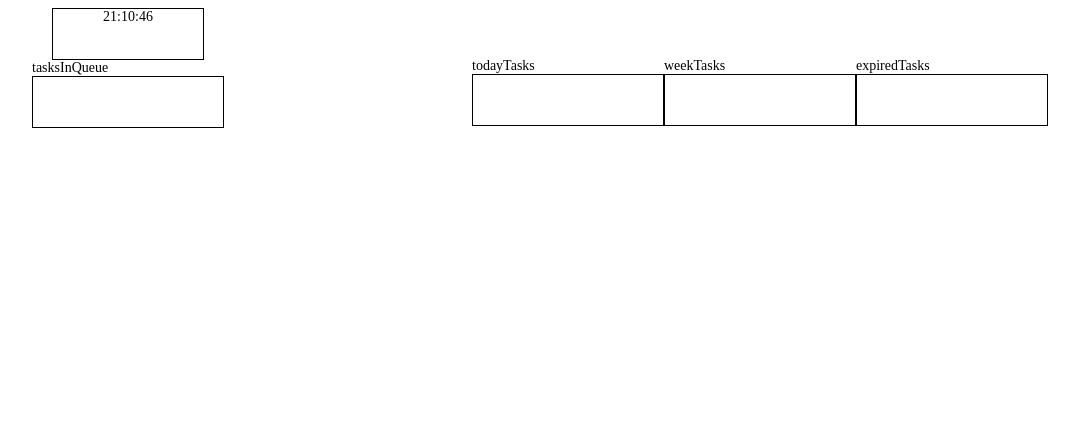
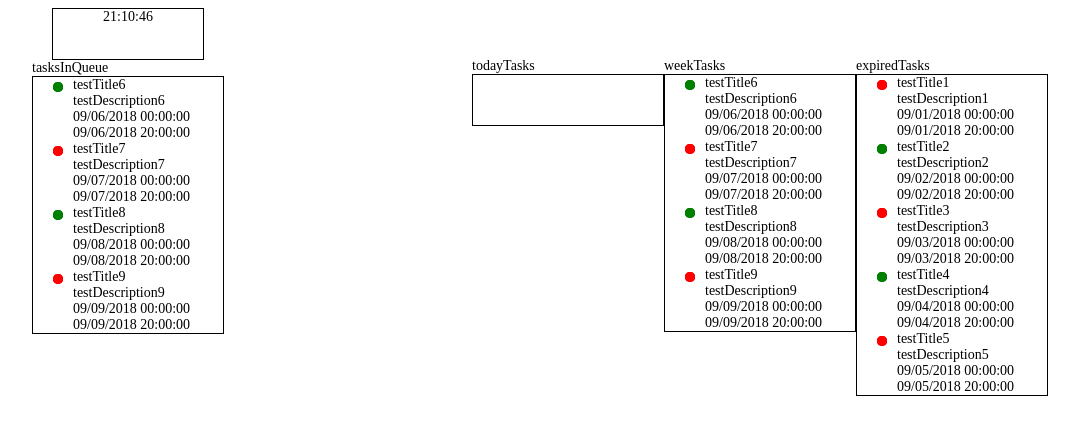
Before and after one commit to stryukovap/Tasker, a plain HTML site: page index.html in a window 1280 px wide. Shown: the whole page, without its empty margins (100-1179 px from the left). Drawn offline with Linux system fonts and the light colour scheme.

Commit message:
add mark for tasks, delete interval in proto tasks

```diff
--- a/index.html
+++ b/index.html
@@ -38,6 +38,31 @@
         justify-content: space-around;
         align-items: flex-start;
     }
+    li{
+        position: relative;
+    }
+    li.urgent ::before{
+        content: "";
+        display: block;
+        position: absolute;
+        top: 5px;
+        left: -20px;
+        width: 10px;
+        height: 10px;
+        background-color: red;
+        border-radius: 50%;
+    }
+    li.no-urgent ::before{
+        content: "";
+        display: block;
+        position: absolute;
+        top: 5px;
+        left: -20px;
+        width: 10px;
+        height: 10px;
+        background-color: green;
+        border-radius: 50%;
+    }
     </style>
 </head>
 
--- a/index.js
+++ b/index.js
@@ -8,7 +8,7 @@ for (var i = 1; i < 10; i++) {
 	var description = 'testDescription' + i;
 	var start = `09/0${i}/2018 00:00:00`;
 	var end = `09/0${i}/2018 20:00:00`;
-	var urgent = true;
+	var urgent = i%2 ? true:false;
 	arrTasks[i - 1] = new Task(title, description, urgent, start, end);
 }
 console.log(arrTasks);
@@ -24,7 +24,7 @@ var check = setInterval(function () {
 	arrTasks.forEach(function (item) {
 		item.startTimer();
 	})
-}, 5000);
+}, 1000);
 
 var watch = new Clock('clock');
 watch.startTimer();
--- a/task.js
+++ b/task.js
@@ -9,10 +9,10 @@ export default function Task(title, description, urgent, start, end) {
 	this.start = new Date(start);
 	this.end = new Date(end);
 	this.intervalId = null;
-	this.taskInQueue = false;
-	this.todayTask = false;
-	this.weekTask = false;
-	this.expiredTask = false;
+	this.taskInQueue = this.checkTaskInQueue();
+	this.todayTask = this.checkTodayTask();
+	this.weekTask = this.checkWeekTask();
+	this.expiredTask = this.checkExpiredTask();
 };
 Task.prototype.update = function () {
 	this.checkTodayTask();
@@ -22,17 +22,18 @@ Task.prototype.update = function () {
 }
 Task.prototype.startTimer = function () {
 	var self = this;
+	// self.update();
+	// self.timeoutId = setInterval(function () {
 	self.update();
-	self.timeoutId = setInterval(function () {
-		self.update();
-		self.insertForHtml();
-		self.stopTimer();
-	}, 1000 * 5);
+	self.insertForHtml();
+	// self.stopTimer();
+	// }, 1000);
 }
 Task.prototype.formatTaskForHtml = function () {
 	var formatedDateTimeStart = this.formatDateTime(this.start);
 	var formatedDateTimeEnd = this.formatDateTime(this.end);
 	var taskLi = document.createElement('li');
+	taskLi.className = this.urgentTask ? 'urgent' : 'no-urgent';
 	taskLi.innerHTML = `<p>${this.title}</p>
 		<p>${this.description}</p>
 		<p>${formatedDateTimeStart}</p>
@@ -75,34 +76,37 @@ Task.prototype.checkTodayTask = function () {
 	var now = new Date();
 	var diff = new Date(now - this.start);
 	var days = (+diff / (1000 * 60 * 60 * 24));
-	console.log(days);
-	this.todayTask = (days < 1) && (days > 0) ? true : false;
-	console.log("this.todayTask " + this.todayTask);
+	// console.log(days);
+	this.todayTask = (days < 1) &&
+		(days > 0) &&
+		this.end > now &&
+		this.start < now ? true : false;
+	// console.log("this.todayTask " + this.todayTask);
 }
 Task.prototype.checkWeekTask = function () {
 	var now = new Date();
 	now.setMilliseconds(1000 * 60 * 60 * 24 * 7);
 	var diff = new Date(now - this.start);
 	var days = (+diff / (1000 * 60 * 60 * 24));
-	console.log(days);
+	// console.log(days);
 	this.weekTask = (days < 7) && (days > 0) ? true : false;
-	console.log("this.weekTask " + this.weekTask);
+	// console.log("this.weekTask " + this.weekTask);
 }
 Task.prototype.checkTaskInQueue = function () {
 	var now = new Date();
 	var diff = new Date(this.end - now);
 	var days = (+diff / (1000 * 60 * 60 * 24));
-	console.log(days);
+	// console.log(days);
 	this.taskInQueue = (days > 0) ? true : false;
-	console.log("this.taskInQueue " + this.taskInQueue);
+	// console.log("this.taskInQueue " + this.taskInQueue);
 }
 Task.prototype.checkExpiredTask = function () {
 	var now = new Date();
 	var diff = new Date(this.end - now);
 	var days = (+diff / (1000 * 60 * 60 * 24));
-	console.log(days);
-	this.expiredTask = (days < 0) ? true : false;
-	console.log("this.expiredTask " + this.expiredTask);
+	// console.log(days);
+	this.expiredTask = (days < 0) || (this.end < now) ? true : false;
+	// console.log("this.expiredTask " + this.expiredTask);
 }
 
 function correctMonth(item) {
```
